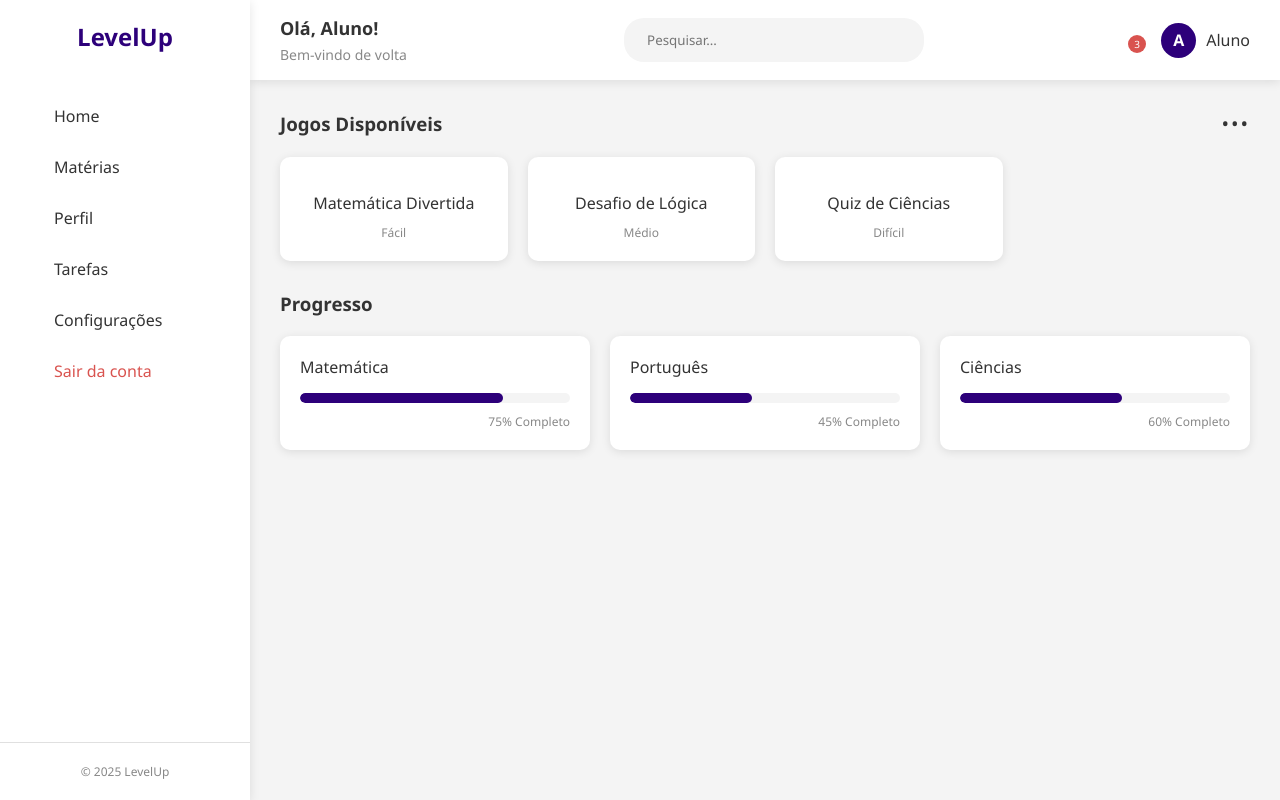
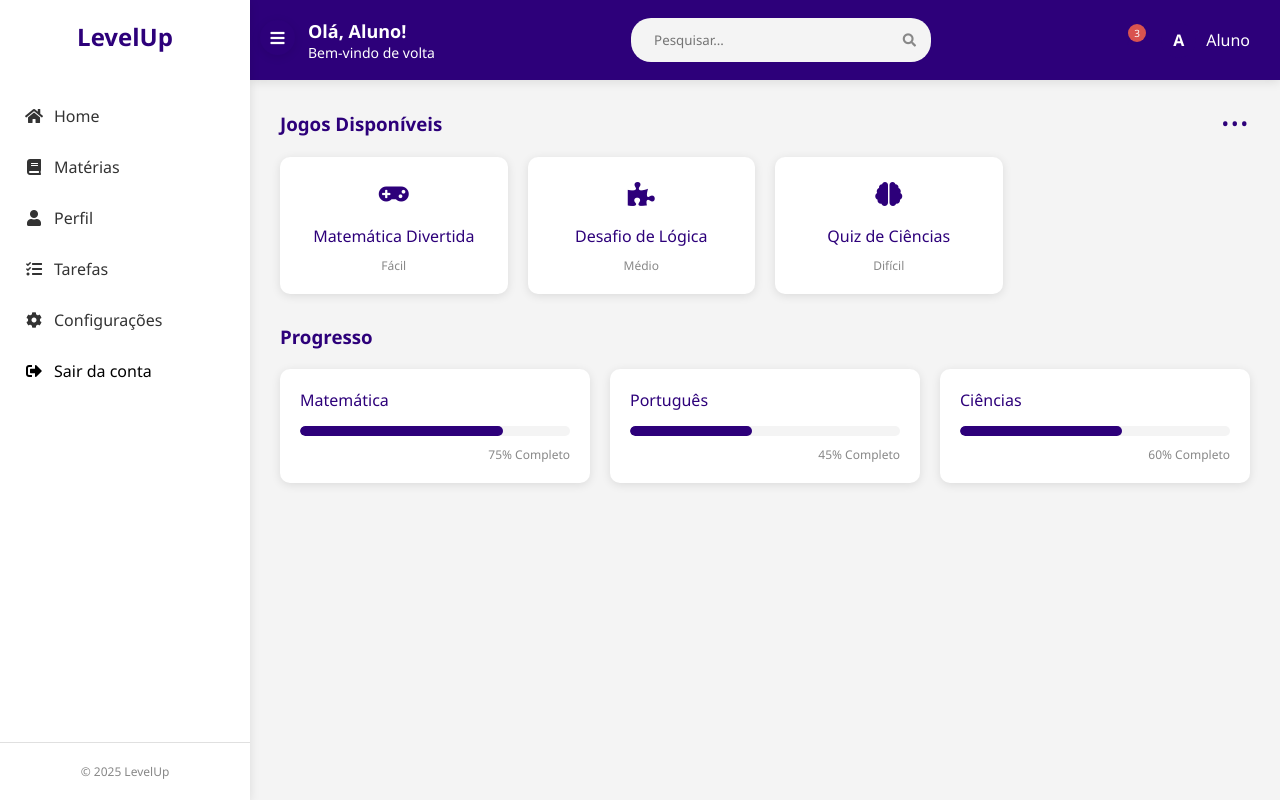
Before and after one commit to richardcsantos07/LevelUp_TCC, a PHP site: page /html/MenuAluno.html in a window 1280 px wide. Run offline with PHP 8.4, Linux system fonts and the light colour scheme.

Commit message:
Menu Aluno update

```diff
--- a/view/css/MenuAluno.css
+++ b/view/css/MenuAluno.css
@@ -29,18 +29,20 @@ body {
     display: flex;
     width: 100%;
     min-height: 100vh;
+    color: #2d007a;
 }
 
 /* Sidebar Styles */
 .sidebar {
     width: var(--sidebar-width);
-    background-color: white;
+    background-color: rgb(255, 255, 255);
     box-shadow: var(--shadow);
     display: flex;
     flex-direction: column;
     position: fixed;
     height: 100vh;
     z-index: 100;
+    transition: transform 0.3s ease; /* Adicionado para transição suave */
 }
 
 .logo {
@@ -98,7 +100,7 @@ body {
 }
 
 .logout {
-    color: #d9534f !important;
+    color: #000000 !important;
 }
 
 /* Main Content Styles */
@@ -108,11 +110,12 @@ body {
     display: flex;
     flex-direction: column;
     min-height: 100vh;
+    transition: margin-left 0.3s ease; /* Adicionado para transição suave */
 }
 
 /* Top Bar Styles */
 .top-bar {
-    background-color: white;
+    background-color: #2d007a;
     padding: 15px 30px;
     display: flex;
     justify-content: space-between;
@@ -123,12 +126,15 @@ body {
 
 .greeting h2 {
     font-size: 18px;
-    margin-bottom: 5px;
+    margin-left: 28px;
+    color: #ffffff;
 }
 
 .greeting p {
     color: var(--dark-grey);
     font-size: 14px;
+    margin-left: 28px;
+    color: #ffffff;
 }
 
 .search-container {
@@ -185,6 +191,7 @@ body {
     display: flex;
     align-items: center;
     cursor: pointer;
+    color: #ffffff;
 }
 
 .user-avatar {
@@ -406,3 +413,43 @@ body {
         z-index: 101;
     }
 }
+
+/* Estilos para o botão de toggle do menu - ADICIONADO */
+.menu-toggle-btn {
+    position: fixed;
+    top: 20px;
+    left: 260px;
+    background-color: var(--primary-color);
+    color: white;
+    width: 35px;
+    height: 35px;
+    border-radius: 50%;
+    display: flex;
+    align-items: center;
+    justify-content: center;
+    box-shadow: var(--shadow);
+    cursor: pointer;
+    z-index: 101;
+    transition: all 0.3s ease;
+}
+
+/* Estados para o menu colapsado/expandido - ADICIONADO */
+.menu-collapsed .menu-toggle-btn {
+    left: 20px;
+}
+
+.menu-expanded .sidebar {
+    transform: translateX(0);
+}
+
+.menu-expanded .main {
+    margin-left: var(--sidebar-width);
+}
+
+.menu-collapsed .sidebar {
+    transform: translateX(-100%);
+}
+
+.menu-collapsed .main {
+    margin-left: 0;
+}
--- a/view/html/MenuAluno.html
+++ b/view/html/MenuAluno.html
@@ -7,6 +7,8 @@
     <title>LevelUp - Menu Aluno</title>
     <link rel="stylesheet" href="css/MenuAluno.css">
     <link rel="stylesheet" href="../css/MenuAluno.css">
+    <!-- Adicionado link para o Font Awesome (necessário para os ícones) -->
+    <link rel="stylesheet" href="https://cdnjs.cloudflare.com/ajax/libs/font-awesome/5.15.4/css/all.min.css">
 </head>
 <body>
     <div class="container">
--- a/view/js/MenuAluno.js
+++ b/view/js/MenuAluno.js
@@ -3,7 +3,7 @@
  * Provides interactive functionality for the student dashboard
  */
 
-document.addEventListener('DOMContentLoaded', function() {
+document.addEventListener('DOMContentLoaded', function () {
     // Variables
     const sidebarLinks = document.querySelectorAll('.sidebar a');
     const gameCards = document.querySelectorAll('.game-card');
@@ -26,13 +26,39 @@ document.addEventListener('DOMContentLoaded', function() {
             }
         });
     }
+    document.addEventListener('DOMContentLoaded', function () {
+        // Criar o botão de toggle do menu
+        const toggleBtn = document.createElement('div');
+        toggleBtn.className = 'menu-toggle-btn';
+        toggleBtn.innerHTML = '<i class="fas fa-bars"></i>';
+
+        // Inserir o botão depois da sidebar
+        const sidebar = document.querySelector('.sidebar');
+        sidebar.parentNode.insertBefore(toggleBtn, sidebar.nextSibling);
+
+        // Adicionar classe CSS inicial no corpo do documento
+        document.body.classList.add('menu-expanded');
+
+        // Adicionar evento de clique para alternar o menu
+        toggleBtn.addEventListener('click', function () {
+            document.body.classList.toggle('menu-expanded');
+            document.body.classList.toggle('menu-collapsed');
+
+            // Alternar o ícone do botão
+            if (document.body.classList.contains('menu-expanded')) {
+                toggleBtn.innerHTML = '<i class="fas fa-bars"></i>';
+            } else {
+                toggleBtn.innerHTML = '<i class="fas fa-expand"></i>';
+            }
+        });
+    });
 
     // Initialize active link
     setActiveLink();
 
     // Add click event for sidebar links
     sidebarLinks.forEach(link => {
-        link.addEventListener('click', function(e) {
+        link.addEventListener('click', function (e) {
             // Only prevent default for anchor tags that point to #
             if (this.getAttribute('href') === '#') {
                 e.preventDefault();
@@ -52,7 +78,7 @@ document.addEventListener('DOMContentLoaded', function() {
 
     // Game card interactions
     gameCards.forEach(card => {
-        card.addEventListener('click', function() {
+        card.addEventListener('click', function () {
             const gameTitle = this.querySelector('.game-title').textContent;
             const gameDifficulty = this.querySelector('.game-difficulty').textContent;
 
@@ -65,11 +91,11 @@ document.addEventListener('DOMContentLoaded', function() {
         });
 
         // Add hover effects
-        card.addEventListener('mouseenter', function() {
+        card.addEventListener('mouseenter', function () {
             this.style.boxShadow = '0 5px 15px rgba(0, 0, 0, 0.2)';
         });
 
-        card.addEventListener('mouseleave', function() {
+        card.addEventListener('mouseleave', function () {
             this.style.boxShadow = '0 2px 10px rgba(0, 0, 0, 0.1)';
         });
     });
@@ -88,20 +114,20 @@ document.addEventListener('DOMContentLoaded', function() {
 
     searchBtn.addEventListener('click', performSearch);
 
-    searchInput.addEventListener('keypress', function(e) {
+    searchInput.addEventListener('keypress', function (e) {
         if (e.key === 'Enter') {
             performSearch();
         }
     });
 
     // Notifications interaction
-    notifications.addEventListener('click', function() {
+    notifications.addEventListener('click', function () {
         alert('Você tem 3 notificações não lidas');
         // Here you could open a notifications panel
     });
 
     // User profile interaction
-    userProfile.addEventListener('click', function() {
+    userProfile.addEventListener('click', function () {
         window.location.href = '#'; // Navigate to profile page
     });
 
@@ -114,7 +140,7 @@ document.addEventListener('DOMContentLoaded', function() {
             mobileToggle.innerHTML = '<i class="fas fa-bars"></i>';
             document.body.appendChild(mobileToggle);
 
-            mobileToggle.addEventListener('click', function() {
+            mobileToggle.addEventListener('click', function () {
                 const sidebar = document.querySelector('.sidebar');
                 sidebar.classList.toggle('active');
 
@@ -129,7 +155,7 @@ document.addEventListener('DOMContentLoaded', function() {
     }
 
     // Window resize handling
-    window.addEventListener('resize', function() {
+    window.addEventListener('resize', function () {
         if (window.innerWidth <= 576) {
             if (!document.querySelector('.mobile-toggle')) {
                 const mobileToggle = document.createElement('div');
@@ -137,7 +163,7 @@ document.addEventListener('DOMContentLoaded', function() {
                 mobileToggle.innerHTML = '<i class="fas fa-bars"></i>';
                 document.body.appendChild(mobileToggle);
 
-                mobileToggle.addEventListener('click', function() {
+                mobileToggle.addEventListener('click', function () {
                     document.querySelector('.sidebar').classList.toggle('active');
                 });
             }
@@ -161,3 +187,30 @@ document.addEventListener('DOMContentLoaded', function() {
         }, 300);
     });
 });
+
+document.addEventListener('DOMContentLoaded', function() {
+    // Criar o botão de toggle do menu
+    const toggleBtn = document.createElement('div');
+    toggleBtn.className = 'menu-toggle-btn';
+    toggleBtn.innerHTML = '<i class="fas fa-bars"></i>';
+
+    // Inserir o botão depois da sidebar
+    const sidebar = document.querySelector('.sidebar');
+    sidebar.parentNode.insertBefore(toggleBtn, sidebar.nextSibling);
+
+    // Adicionar classe CSS inicial no corpo do documento
+    document.body.classList.add('menu-expanded');
+
+    // Adicionar evento de clique para alternar o menu
+    toggleBtn.addEventListener('click', function() {
+        document.body.classList.toggle('menu-expanded');
+        document.body.classList.toggle('menu-collapsed');
+
+        // Alternar o ícone do botão
+        if (document.body.classList.contains('menu-expanded')) {
+            toggleBtn.innerHTML = '<i class="fas fa-bars"></i>';
+        } else {
+            toggleBtn.innerHTML = '<i class="fas fa-expand"></i>';
+        }
+    });
+});
```
